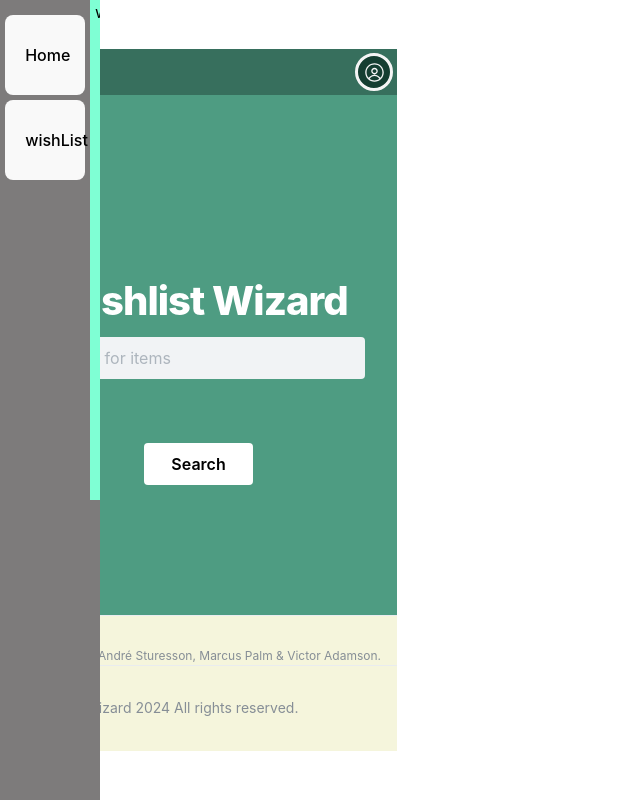
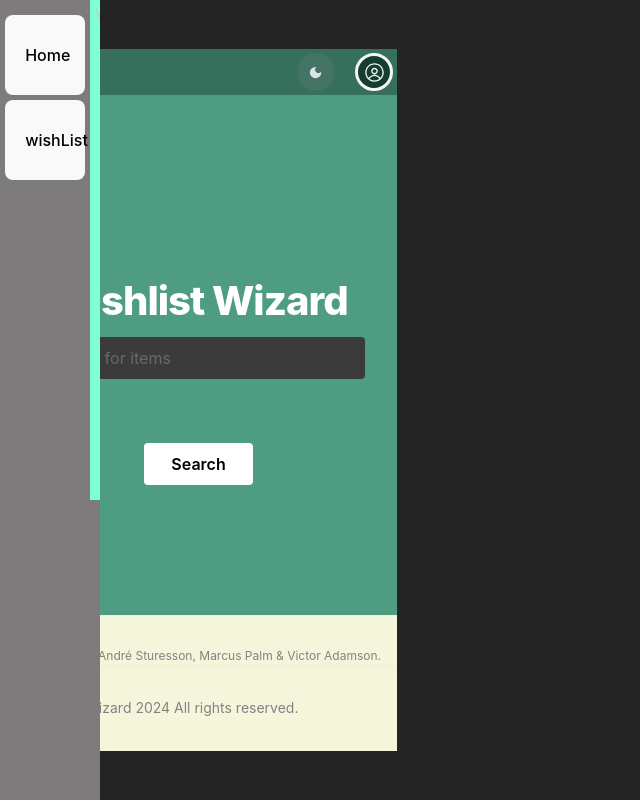
Before and after one commit to andreSturesson/PriceRunner-Project, a React (Vite) app in the folder frontend/: page / in a window 1280 px wide. Shown: the whole page, without its empty margins (0-640 px from the left). Built offline with nearby package versions, Linux system fonts and the light colour scheme.

Commit message:
Added switch between dark and light mode'

```diff
--- a/frontend/package.json
+++ b/frontend/package.json
@@ -18,6 +18,7 @@
     "jotai": "^2.7.1",
     "react": "^18.2.0",
     "react-dom": "^18.2.0",
+    "react-icons": "^5.0.1",
     "react-router-dom": "^6.22.3"
   },
   "devDependencies": {
--- a/frontend/src/Components/TopNavigation.jsx
+++ b/frontend/src/Components/TopNavigation.jsx
@@ -1,9 +1,12 @@
-import { Avatar, Drawer } from "@mantine/core";
+import { Avatar, Drawer, Group } from "@mantine/core";
 import { useDisclosure } from "@mantine/hooks";
 import LoginModel from "./Login/LoginModel";
-
+import { useMantineColorScheme } from "@mantine/core";
+import { CiDark } from "react-icons/ci";
+import { MdDarkMode } from "react-icons/md";
 function TopNavigation() {
   const [opened, { open, close }] = useDisclosure(false);
+  const { toggleColorScheme, colorScheme } = useMantineColorScheme();
 
   return (
     <>
@@ -11,13 +14,17 @@ function TopNavigation() {
         <Drawer opened={opened} onClose={close} title="Login">
           <LoginModel close={close} />
         </Drawer>
-        {/* Add conditional rendering for being logged in */}
+        <Group position="right">
+          <Avatar onClick={() => toggleColorScheme()}>
+            {colorScheme === "dark" ? <MdDarkMode /> : <CiDark />}
+          </Avatar>
           <Avatar
             color="whitesmoke"
             radius="xl"
             onClick={open}
             className="profileIcon"
           ></Avatar>
+        </Group>
       </div>
     </>
   );
--- a/frontend/src/main.jsx
+++ b/frontend/src/main.jsx
@@ -7,7 +7,7 @@ import { MantineProvider } from "@mantine/core";
 import { BrowserRouter } from "react-router-dom";
 
 ReactDOM.createRoot(document.getElementById("root")).render(
-  <MantineProvider>
+  <MantineProvider defaultColorScheme="dark">
     <BrowserRouter>
       <React.StrictMode>
         <App />
```
Also changed, not shown: 1 other file (tests, documents, lock files or other folders). Lines whose indentation alone changed are shown as unchanged.
